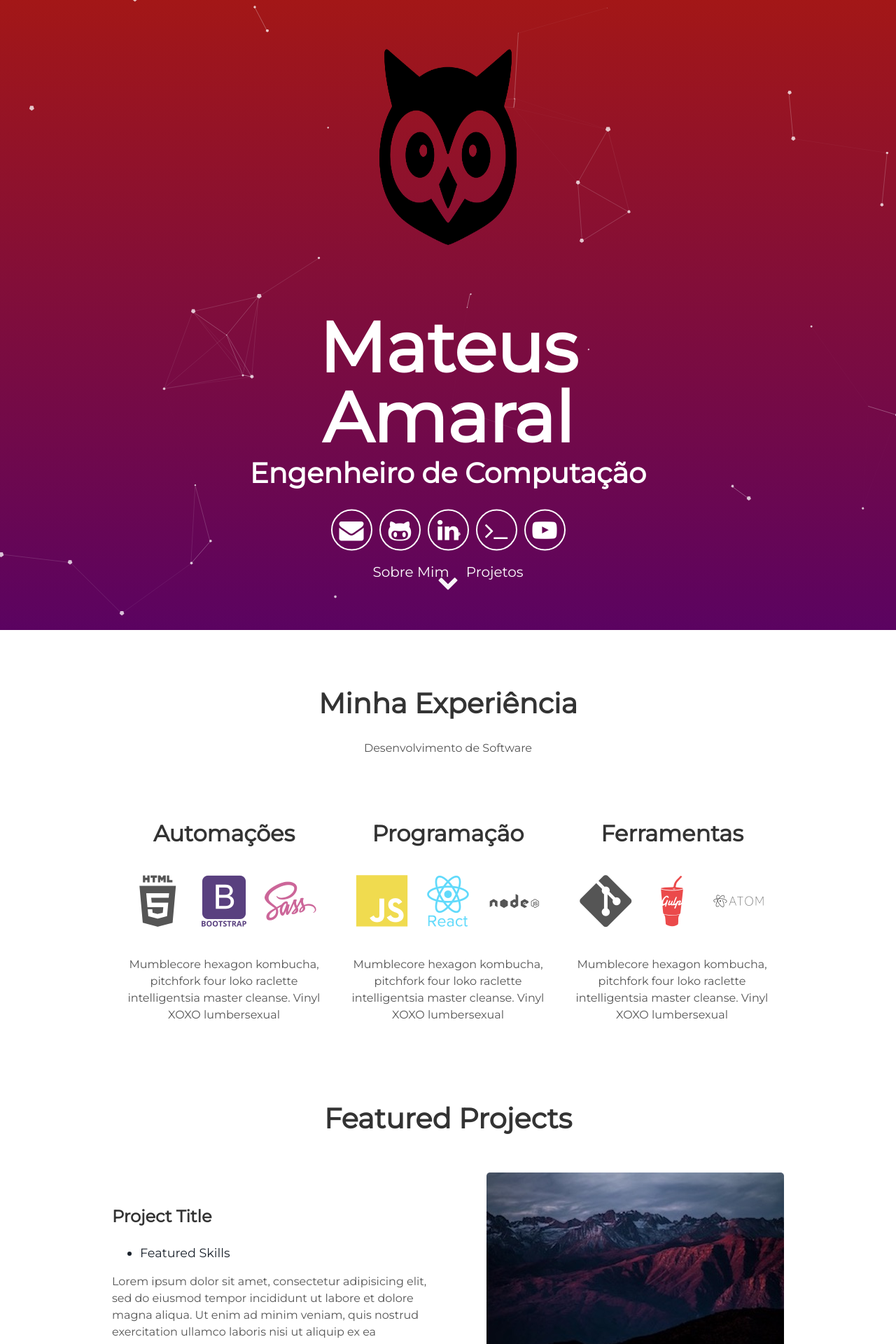
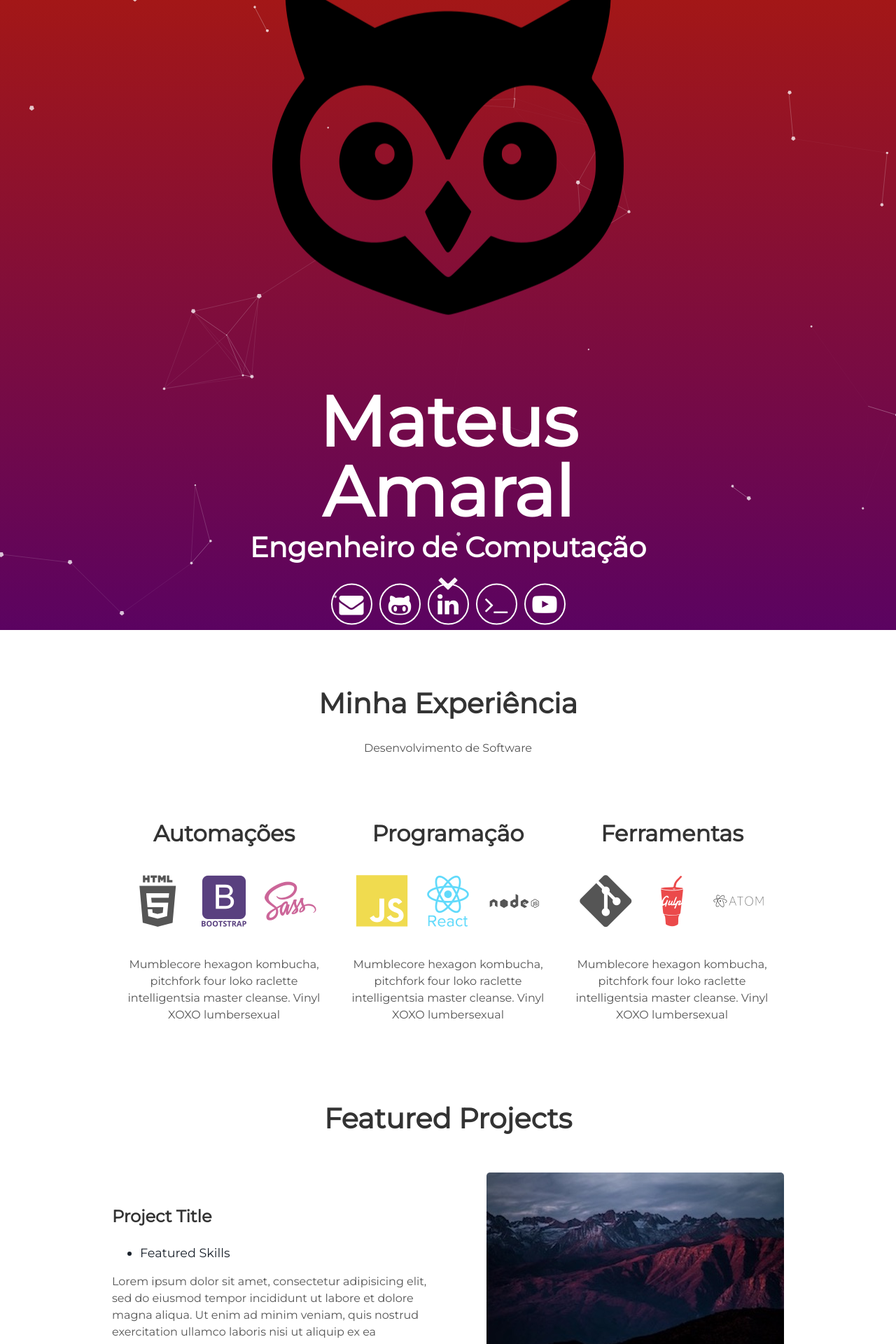
Before and after one commit to Amaral-Mateus/Amaral-Mateus.github.io, a Jekyll site: the page built from index.html, in a window 1280 px wide. Shown: the top 1920 px of the page at 70% size. Built offline with Jekyll 4.4.1, drawn with Linux system fonts in a browser that asks for light colours.

Commit message:
Update Logo size

```diff
--- a/_includes/header.html
+++ b/_includes/header.html
@@ -1,6 +1,6 @@
 <div id="particles-js">
   <div class="header">
-      <img src="/assets/img/owl.png" alt="Owl Logo" width="200" height="300">
+      <img src="/assets/img/owl.png" alt="Owl Logo">
       <h1>
         <span class="site-title">{{site.username}}</span>
         <span class="site-description">{{site.user_title}}</span>
--- a/src/styles/_header.scss
+++ b/src/styles/_header.scss
@@ -120,3 +120,7 @@
       }
   }
 }
+
+img {
+  max-width: 30%;
+}
```
